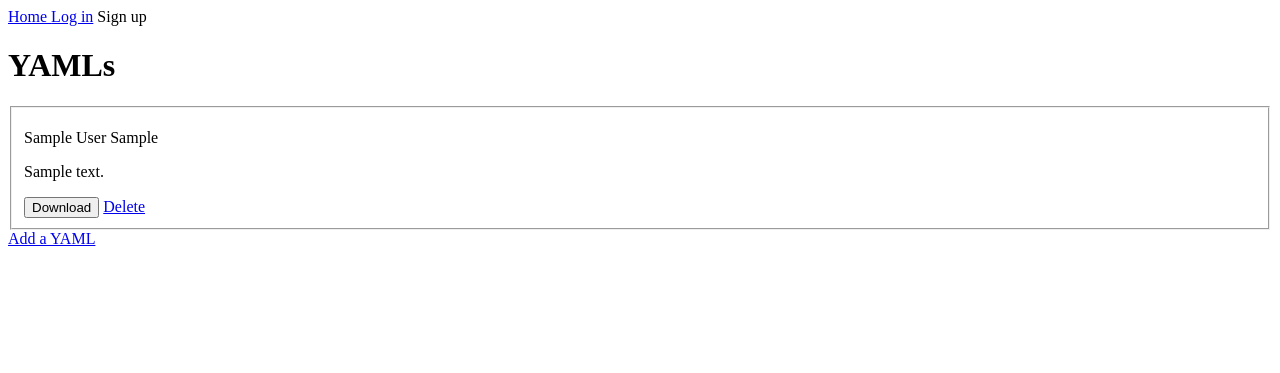
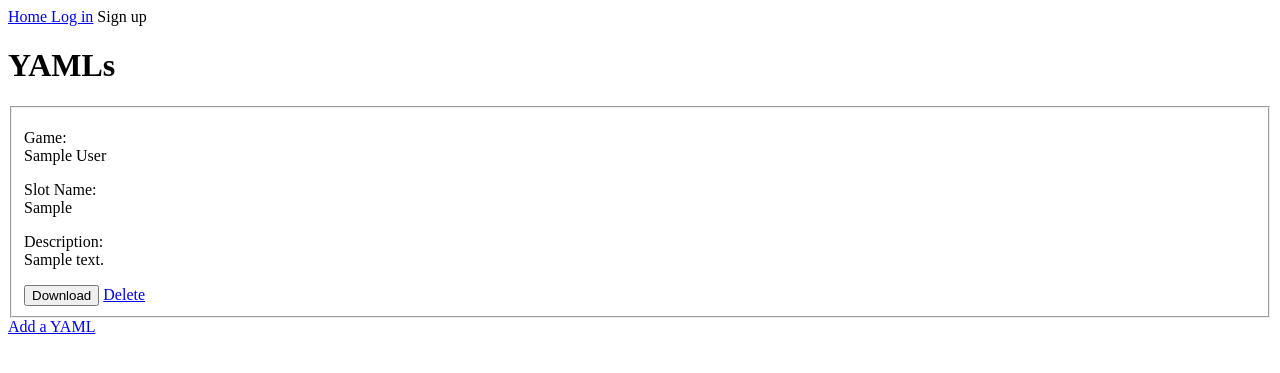
Before and after one commit to BrendanHurt/ap-waiting-room, a Django app: page /user_yamls/1/ in a window 1280 px wide. Shown: the top 373 px of the page. Run offline with Django 5.2, Linux system fonts and the light colour scheme; tables that the repository leaves empty hold one stand-in row (values such as "Sample post").

Commit message:
Changed formatting in template

```diff
--- a/user_yamls/templates/user_yamls/view_yamls.html
+++ b/user_yamls/templates/user_yamls/view_yamls.html
@@ -8,8 +8,9 @@
     <h1>YAMLs</h1>
     {% for yaml in user.user_yamls_set.all %}
         <fieldset>
-            <p>{{ yaml.game_name }} {{ yaml.slot }}</p>
-            <p>{{ yaml.description }}</p>
+            <p>Game:<br>{{ yaml.game_name }}</p>
+            <p>Slot Name:<br>{{ yaml.slot }}</p>
+            <p>Description:<br>{{ yaml.description }}</p>
             <button>Download</button>
             <a href="{% url 'user_yamls:del' yaml.id %}">
                 Delete
```
